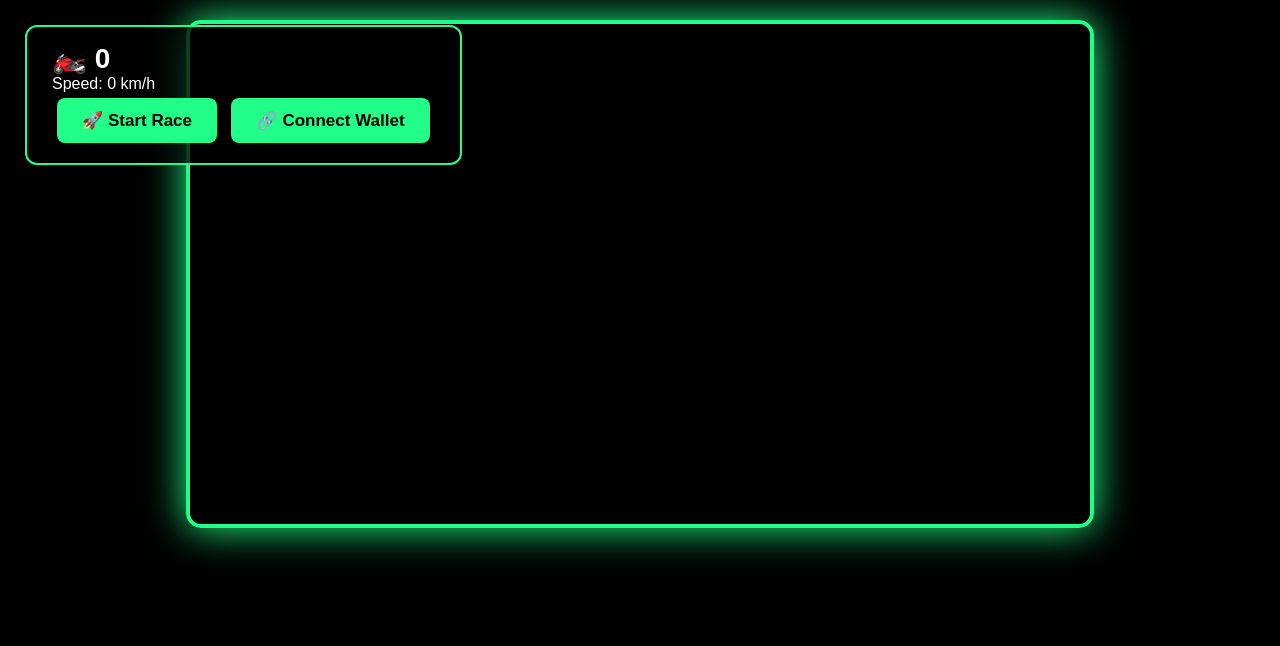
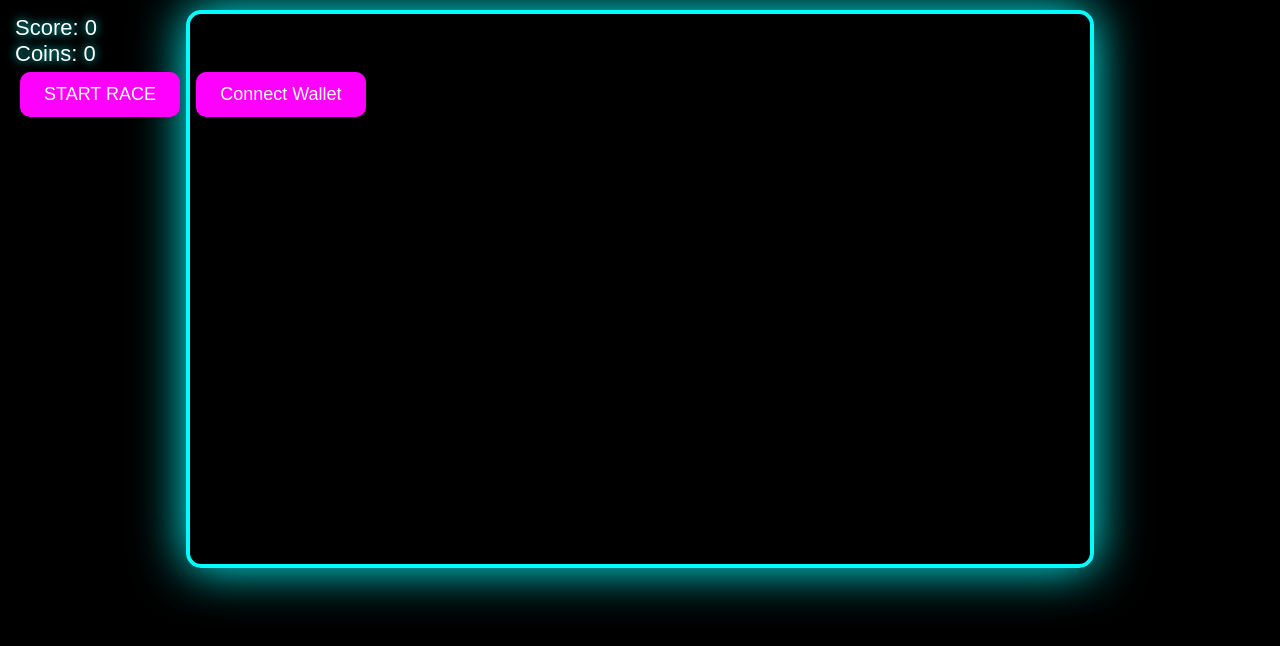
Before and after one commit to Shark-boy7/bike-runner-game., a plain HTML site: page index.html in a window 1280 px wide. Drawn offline with Linux system fonts and the light colour scheme.

Commit message:
Update title and UI elements in index.html

```diff
--- a/index.html
+++ b/index.html
@@ -3,66 +3,49 @@
 <head>
   <meta charset="UTF-8">
   <meta name="viewport" content="width=device-width, initial-scale=1.0">
-  <title>Bike Racer - Onchain</title>
+  <title>Cyber Racer - Onchain</title>
   <style>
     body {
-      margin: 0;
-      background: #000;
-      font-family: 'Arial', sans-serif;
-      overflow: hidden;
+      margin: 0; background: #000; font-family: Arial; overflow: hidden;
     }
     canvas {
-      display: block;
-      margin: 20px auto;
-      border: 4px solid #22ff88;
+      display: block; margin: 10px auto;
+      border: 4px solid #00ffff;
       border-radius: 15px;
-      box-shadow: 0 0 40px #22ff88;
+      box-shadow: 0 0 50px #00ffff;
     }
     #ui {
-      position: absolute; top: 25px; left: 25px; z-index: 100;
-      background: rgba(0,0,0,0.75);
-      padding: 15px 25px;
-      border-radius: 12px;
-      border: 2px solid #22ff88;
-      color: white;
+      position: absolute; top: 15px; left: 15px; z-index: 100;
+      color: white; font-size: 22px; text-shadow: 0 0 10px #00ffff;
     }
     button {
-      padding: 12px 25px;
-      margin: 5px;
-      font-size: 17px;
-      background: #22ff88;
-      color: black;
-      border: none;
-      border-radius: 8px;
-      font-weight: bold;
-      cursor: pointer;
+      padding: 12px 24px; margin: 5px; font-size: 18px;
+      background: #ff00ff; color: white; border: none;
+      border-radius: 10px; cursor: pointer;
     }
     #gameOver {
-      position: absolute; top: 50%; left: 50%;
-      transform: translate(-50%, -50%);
-      background: rgba(0,0,0,0.9);
-      padding: 30px 50px;
-      border-radius: 15px;
-      text-align: center;
-      display: none;
-      border: 3px solid #ff4444;
+      position: absolute; top: 50%; left: 50%; transform: translate(-50%, -50%);
+      background: rgba(0,0,0,0.95); padding: 40px; border-radius: 20px;
+      text-align: center; display: none; border: 4px solid #ff00ff;
+      color: white;
     }
   </style>
 </head>
 <body>
   <div id="ui">
-    <div style="font-size:28px; font-weight:bold;">🏍️ <span id="score">0</span></div>
-    <div>Speed: <span id="speed">0</span> km/h</div>
-    <button onclick="startGame()">🚀 Start Race</button>
-    <button onclick="connectWallet()">🔗 Connect Wallet</button>
+    <div>Score: <span id="score">0</span></div>
+    <div>Coins: <span id="coins">0</span></div>
+    <button onclick="startGame()">START RACE</button>
+    <button onclick="connectWallet()">Connect Wallet</button>
   </div>
 
-  <canvas id="game" width="900" height="500"></canvas>
+  <canvas id="game" width="900" height="550"></canvas>
 
   <div id="gameOver">
-    <h1>💥 Game Over</h1>
-    <p>Your Score: <span id="finalScore">0</span></p>
-    <button onclick="restartGame()">Play Again</button>
+    <h1>GAME OVER</h1>
+    <p>Final Score: <span id="finalScore">0</span></p>
+    <p>Coins Collected: <span id="finalCoins">0</span></p>
+    <button onclick="restartGame()">PLAY AGAIN</button>
   </div>
 
   <script src="game.js"></script>
```
